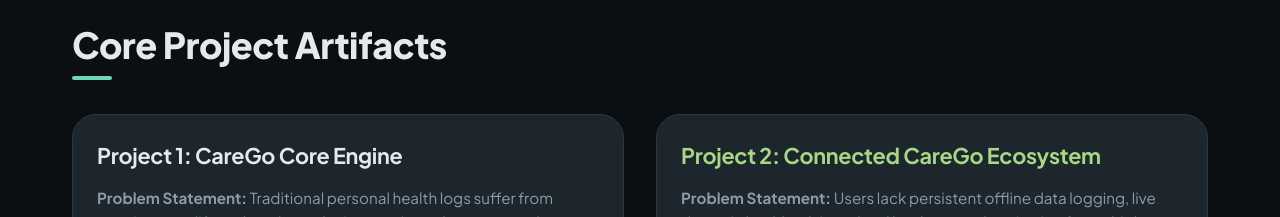
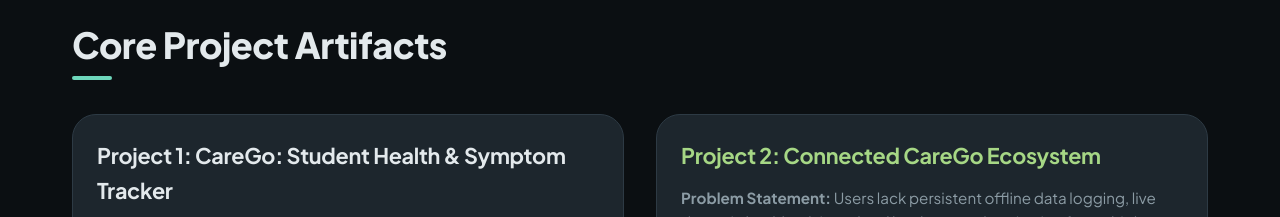
Before and after one commit to Ayzoru/ayzoru.github.io-eportfolio, a plain HTML site: page index.html in a window 1280 px wide. Shown: the part 2520-2737 px from the top of the page. Drawn offline with Linux system fonts and the light colour scheme.

Commit message:
Update index.html

```diff
--- a/index.html
+++ b/index.html
@@ -493,7 +493,7 @@
         <div class="grid-layout">
 
             <div class="card">
-                <h3>Project 1: CareGo Core Engine</h3>
+                <h3>Project 1: CareGo: Student Health & Symptom Tracker</h3>
                 <p><strong>Problem Statement:</strong> Traditional personal health logs suffer from transient app lifecycles where closing sessions clears unsaved state variables, rendering historical health trends and essential logs completely untrackable for users trying to monitor their daily well-being.</p>
                 <a href="https://github.com/Ayzoru/A221002_Aizulfadhli_Bin_Zainuddin_MR_Nelson_Project1" class="btn-github" target="https://github.com/Ayzoru/A221002_Aizulfadhli_Bin_Zainuddin_MR_Nelson_Project1">🗂️ View on GitHub</a>
                 <div class="video-container">
```
